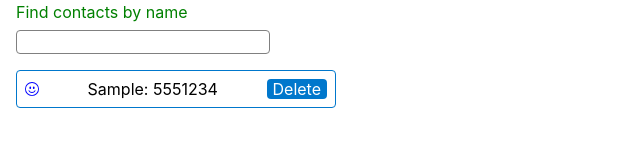
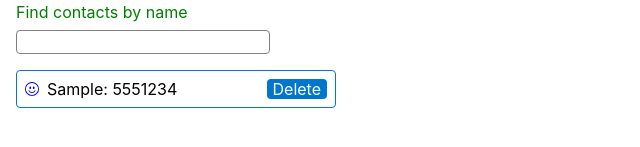
Before and after one commit to Oleksandr14/goit-react-hw-03-phonebook, a React (Create React App) app: page / in a window 1280 px wide. Both pictures are taken after typing "Sample", "5551234" into the empty fields and a click on the button "Add contact". Shown: the part 311-458 px from the top of the page, without its empty margins (0-640 px from the left). Built offline with nearby package versions, Linux system fonts and the light colour scheme.

Commit message:
edit contacts-style

```diff
--- a/src/components/Contacts/Contacts.jsx
+++ b/src/components/Contacts/Contacts.jsx
@@ -1,7 +1,7 @@
 import PropTypes from 'prop-types';
 
 import { Box } from 'components/Box';
-import { Item, Button } from './Contacts.styled';
+import { Item, Button, Text } from './Contacts.styled';
 import { BsEmojiSmile } from 'react-icons/bs';
 
 export const Contacts = ({ contacts, onDeleteContact }) => {
@@ -11,7 +11,10 @@ export const Contacts = ({ contacts, onDeleteContact }) => {
         {contacts.map(({ name, number, id }) => {
           return (
             <Item key={id}>
-              <BsEmojiSmile size={14} color="blue" /> {name}: {number}
+              <BsEmojiSmile size={14} color="blue" />{' '}
+              <Text>
+                {name}: {number}
+              </Text>
               <Button type="button" onClick={() => onDeleteContact(id)}>
                 Delete{' '}
               </Button>
--- a/src/components/Contacts/Contacts.styled.js
+++ b/src/components/Contacts/Contacts.styled.js
@@ -3,7 +3,6 @@ import styled from 'styled-components';
 export const Item = styled.li`
   display: flex;
   align-items: center;
-  justify-content: space-between;
   padding: ${p => p.theme.space[3]}px;
   border: ${p => p.theme.borders.normal} ${p => p.theme.colors.primary};
   color: ${p => p.theme.colors.text};
@@ -15,6 +14,7 @@ export const Item = styled.li`
 `;
 
 export const Button = styled.button`
+  margin-left: auto;
   background-color: ${p => p.theme.colors.primary};
   color: ${p => p.theme.colors.background};
   border-radius: ${p => p.theme.radii.normal};
@@ -22,3 +22,7 @@ export const Button = styled.button`
   cursor: pointer;
   line-height: ${p => p.theme.lineHeights.heading};
 `;
+
+export const Text = styled.p`
+  margin-left: 8px;
+`;
```
